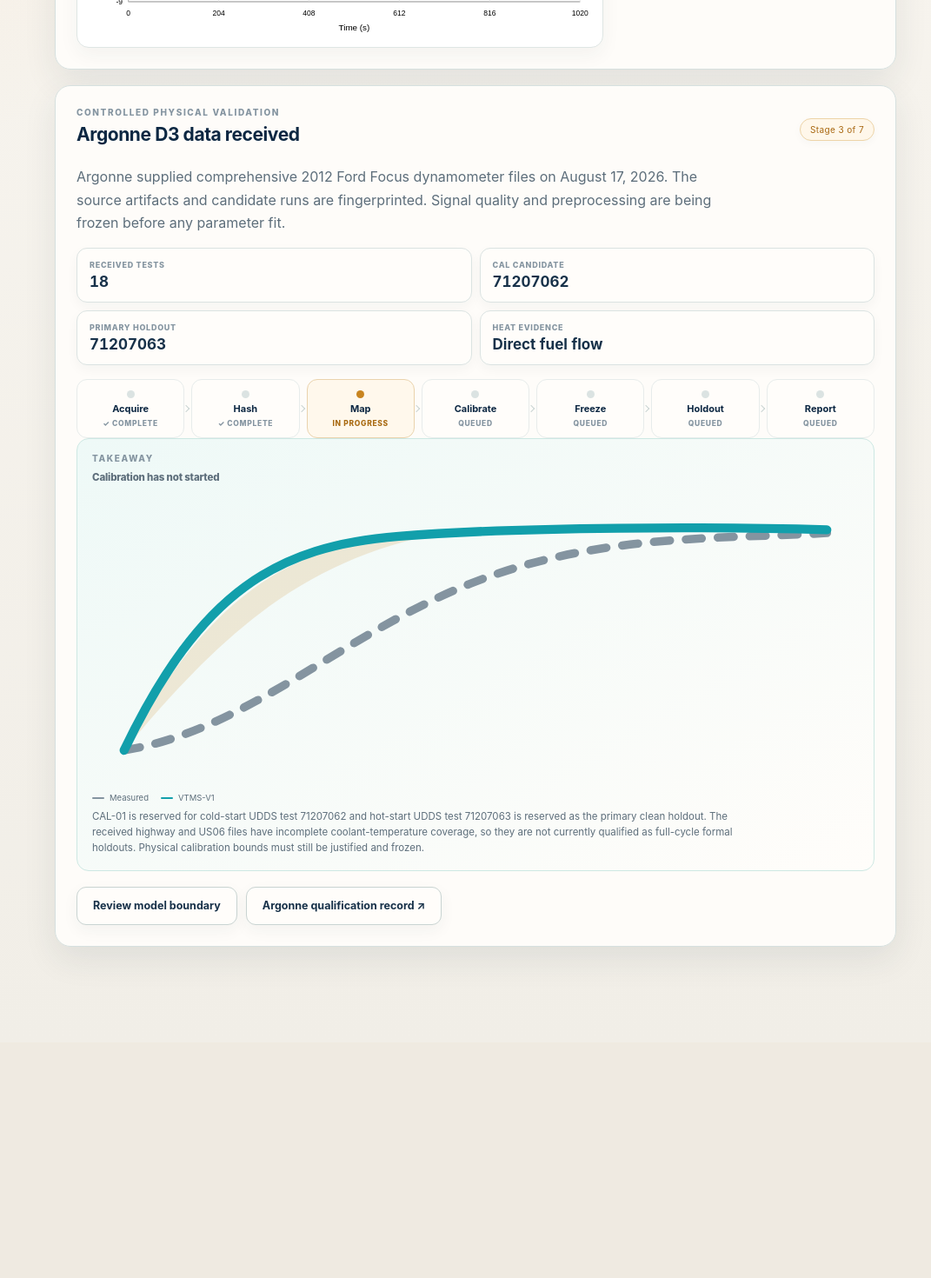
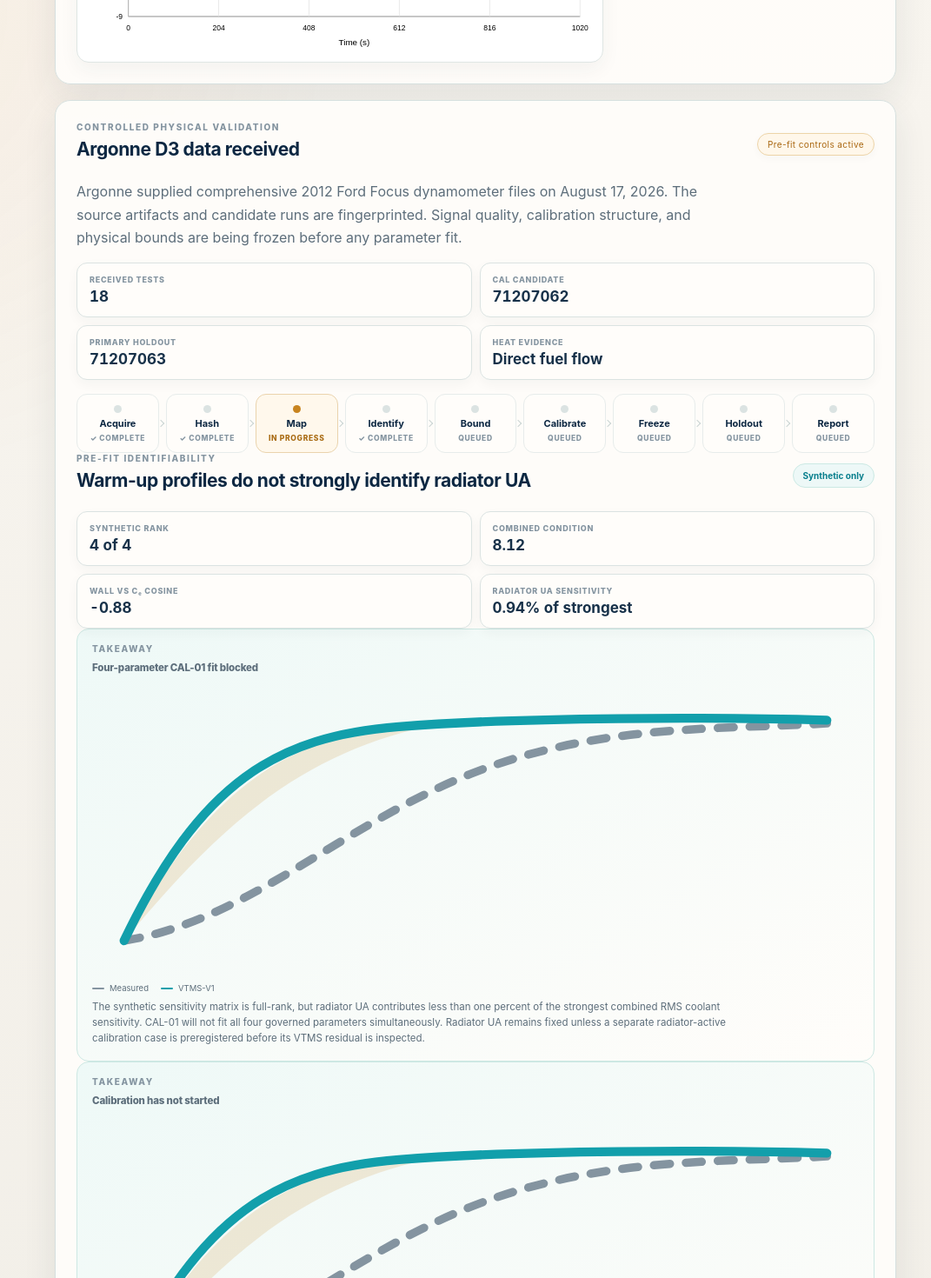
Before and after one commit to mpalmer79/vehicle-thermal-management-simulation, a Next.js app in the folder web/: page /validation in a window 1280 px wide. Shown: the part 1260-2730 px from the top of the page at 87% size, without its empty margins (209-1280 px from the left). Before the commit the page ends 2459 px from the top, so only its background shows below. Built offline with nearby package versions, Linux system fonts and the light colour scheme.

Commit message:
Show identifiability gate on validation page

```diff
--- a/web/app/validation/page.tsx
+++ b/web/app/validation/page.tsx
@@ -23,9 +23,9 @@ const stages: EvidenceStage[] = [
   },
   {
     number: "03",
-    title: "Controlled calibration",
+    title: "Controlled calibration preparation",
     state: "active",
-    description: "Argonne data are received; qualify signals and freeze physical bounds before fitting.",
+    description: "Argonne data are received; qualification and staged-fit controls are being frozen before fitting.",
   },
   {
     number: "04",
@@ -46,6 +46,8 @@ const controlledPipeline = [
   ["Acquire", "complete"],
   ["Hash", "complete"],
   ["Map", "active"],
+  ["Identify", "complete"],
+  ["Bound", "queued"],
   ["Calibrate", "queued"],
   ["Freeze", "queued"],
   ["Holdout", "queued"],
@@ -57,6 +59,13 @@ const argonneFacts = [
   ["CAL candidate", "71207062"],
   ["Primary holdout", "71207063"],
   ["Heat evidence", "Direct fuel flow"],
+];
+
+const identifiabilityFacts = [
+  ["Synthetic rank", "4 of 4"],
+  ["Combined condition", "8.12"],
+  ["Wall vs Cₑ cosine", "-0.88"],
+  ["Radiator UA sensitivity", "0.94% of strongest"],
 ];
 
 export default function ValidationPage() {
@@ -113,13 +122,13 @@ export default function ValidationPage() {
             <span className="eyebrow">CONTROLLED PHYSICAL VALIDATION</span>
             <h2>Argonne D3 data received</h2>
           </div>
-          <span className="status-pill pending">Stage 3 of 7</span>
+          <span className="status-pill pending">Pre-fit controls active</span>
         </div>
 
         <p>
           Argonne supplied comprehensive 2012 Ford Focus dynamometer files on August 17, 2026.
-          The source artifacts and candidate runs are fingerprinted. Signal quality and preprocessing
-          are being frozen before any parameter fit.
+          The source artifacts and candidate runs are fingerprinted. Signal quality, calibration
+          structure, and physical bounds are being frozen before any parameter fit.
         </p>
 
         <div className="validation-metrics">
@@ -140,18 +149,43 @@ export default function ValidationPage() {
           ))}
         </ol>
 
+        <div className="section-head">
+          <div>
+            <span className="eyebrow">PRE-FIT IDENTIFIABILITY</span>
+            <h2>Warm-up profiles do not strongly identify radiator UA</h2>
+          </div>
+          <span className="fixture-badge">Synthetic only</span>
+        </div>
+
+        <div className="validation-metrics">
+          {identifiabilityFacts.map(([label, value]) => (
+            <div key={label}><span>{label}</span><strong>{value}</strong></div>
+          ))}
+        </div>
+
+        <ValidationTakeaway headline="Four-parameter CAL-01 fit blocked">
+          <p>
+            The synthetic sensitivity matrix is full-rank, but radiator UA contributes less than
+            one percent of the strongest combined RMS coolant sensitivity. CAL-01 will not fit all
+            four governed parameters simultaneously. Radiator UA remains fixed unless a separate
+            radiator-active calibration case is preregistered before its VTMS residual is inspected.
+          </p>
+        </ValidationTakeaway>
+
         <ValidationTakeaway headline="Calibration has not started">
           <p>
             CAL-01 is reserved for cold-start UDDS test 71207062 and hot-start UDDS test 71207063
             is reserved as the primary clean holdout. The received highway and US06 files have
             incomplete coolant-temperature coverage, so they are not currently qualified as
-            full-cycle formal holdouts. Physical calibration bounds must still be justified and frozen.
+            full-cycle formal holdouts. Physical bounds and the final CAL-01 fitted subset must
+            still be justified and frozen.
           </p>
         </ValidationTakeaway>
 
         <div className="hero-actions">
           <Link className="button secondary" href="/model">Review model boundary</Link>
-          <a className="button secondary" href="https://github.com/mpalmer79/vehicle-thermal-management-simulation/blob/main/docs/ARGONNE_D3_DATA_QUALIFICATION.md">Argonne qualification record ↗</a>
+          <a className="button secondary" href="https://github.com/mpalmer79/vehicle-thermal-management-simulation/blob/main/docs/PRE_ARGONNE_CALIBRATION_READINESS.md">Calibration readiness ↗</a>
+          <a className="button secondary" href="https://github.com/mpalmer79/vehicle-thermal-management-simulation/blob/main/docs/ARGONNE_D3_DATA_QUALIFICATION.md">Argonne qualification ↗</a>
         </div>
       </MotionReveal>
     </>
```
